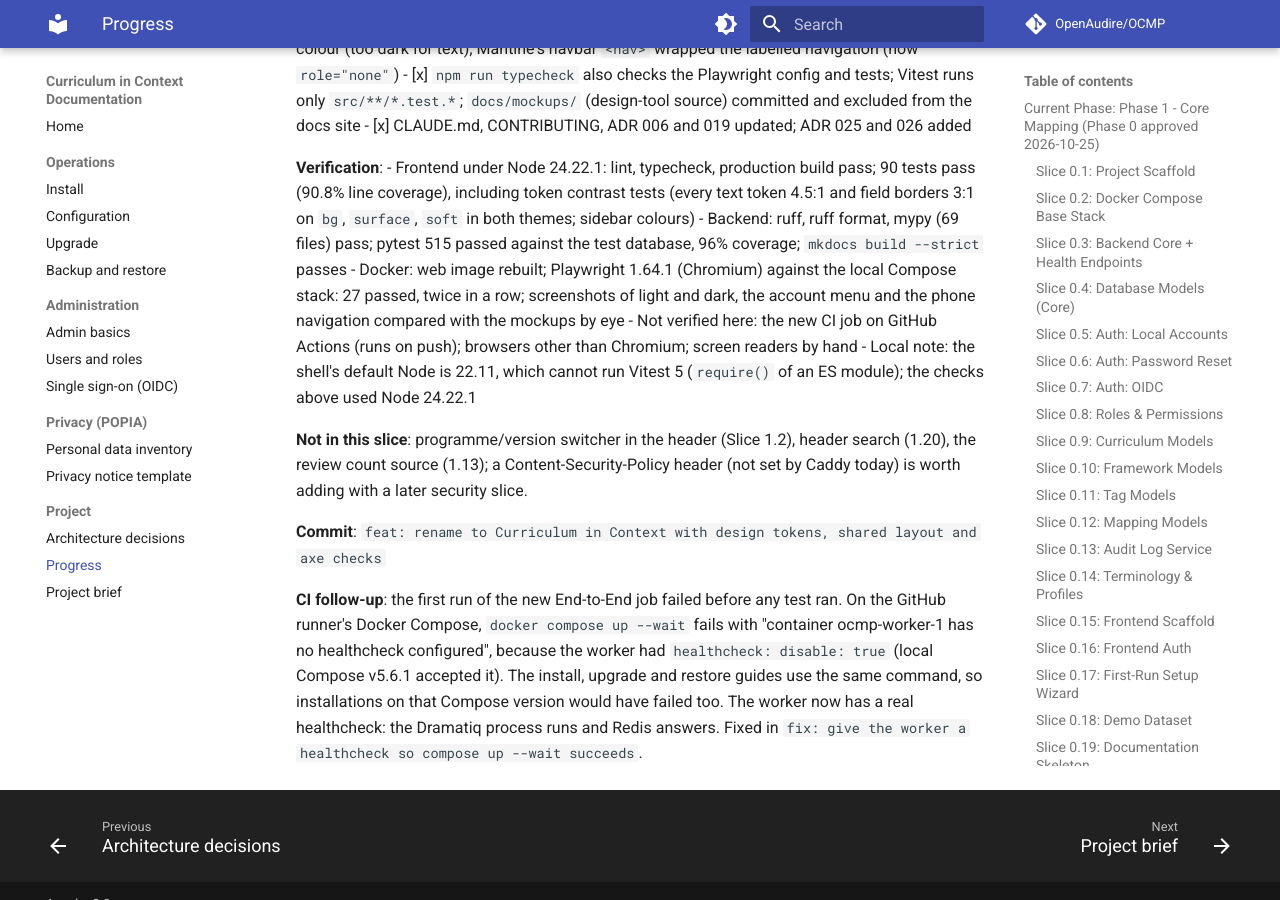
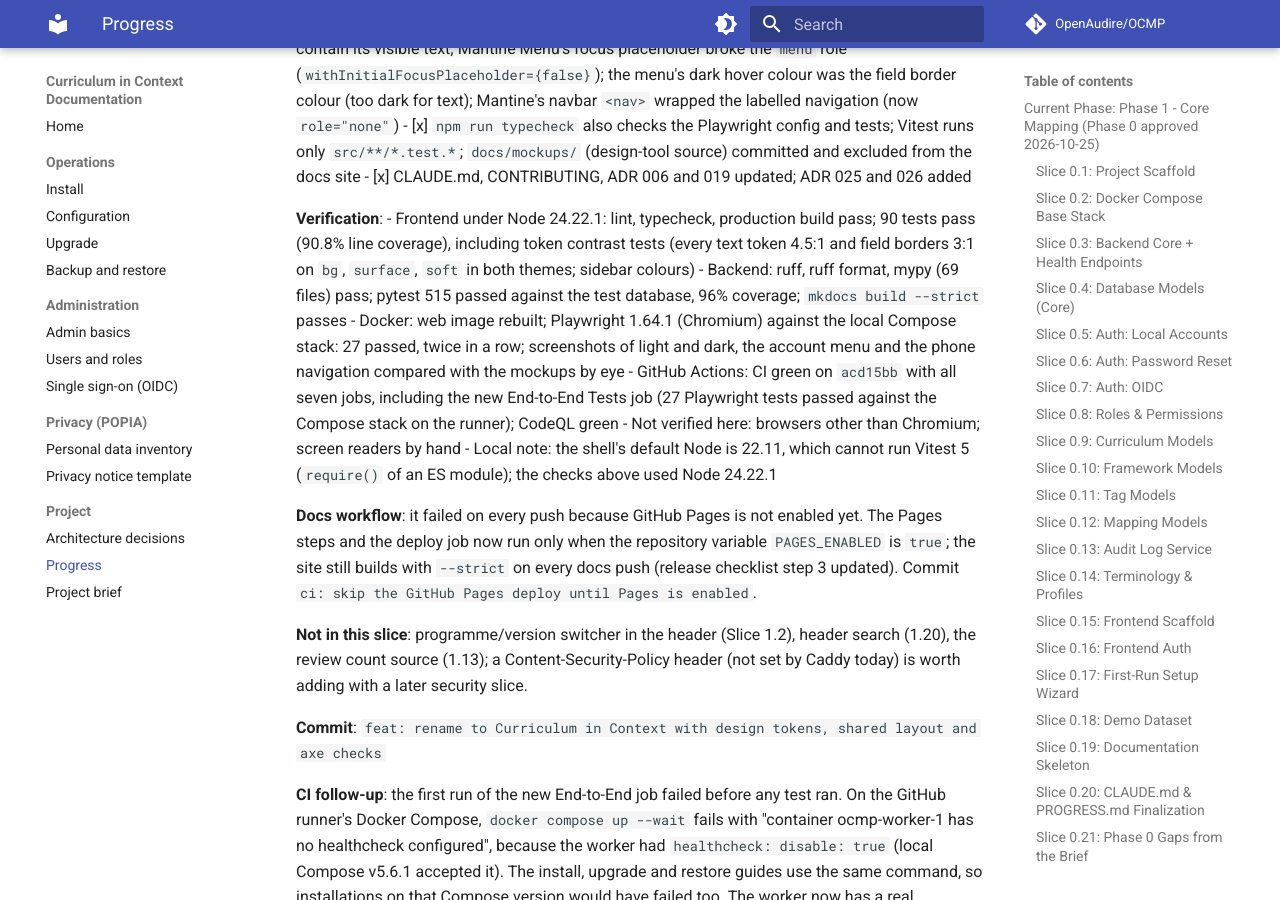
Before and after one commit to OpenAudire/OCMP, an MkDocs documentation site: the page built from docs/PROGRESS.md, in a window 1280 px wide and 900 px high, scrolled down 23986 px. Built offline with MkDocs 1.6.1 and Material for MkDocs 9.7.7, drawn with Linux system fonts in a browser that asks for light colours; comment, search, counter and statistics services are not loaded; some of the changed text lies outside the part shown.

Commit message:
ci: skip the GitHub Pages deploy until Pages is enabled
The Docs workflow failed on every push because Pages is not enabled yet. The site
still builds with --strict; configure, upload and deploy run only when the repository
variable PAGES_ENABLED is true (release checklist step 3). Also records that CI,
including the new end-to-end job, is green for Slice 1.1.

Co-Authored-By: Claude Opus 5.5 <noreply@anthropic.com>

```diff
--- a/docs/PROGRESS.md
+++ b/docs/PROGRESS.md
@@ -538,7 +538,7 @@ This file tracks progress through the development phases.
 
 1. Make the repository public
 2. From a machine without GitHub credentials, run the install guide's `git clone` (anonymous clone)
-3. Enable GitHub Pages (source: GitHub Actions) and re-run the Docs workflow
+3. Enable GitHub Pages (source: GitHub Actions), set the repository variable `PAGES_ENABLED=true` (until then the Docs workflow only builds the site and skips publishing) and re-run the Docs workflow
 4. Set the repository variable `CODE_SCANNING_ENABLED=true` (code scanning is free for public repositories)
 5. Tag the first release only after step 1; check that `ghcr.io/openaudire/ocmp-backend` and `ocmp-web` are public (otherwise set each to public in its package settings), and pull one without signing in
 6. Install on the pilot server with public DNS and Let's Encrypt (Phase 0 definition of done)
@@ -716,8 +716,11 @@ Each slice: its screen states, tests, docs, PROGRESS.md entry and one Convention
 - Frontend under Node 24.22.1: lint, typecheck, production build pass; 90 tests pass (90.8% line coverage), including token contrast tests (every text token 4.5:1 and field borders 3:1 on `bg`, `surface`, `soft` in both themes; sidebar colours)
 - Backend: ruff, ruff format, mypy (69 files) pass; pytest 515 passed against the test database, 96% coverage; `mkdocs build --strict` passes
 - Docker: web image rebuilt; Playwright 1.64.1 (Chromium) against the local Compose stack: 27 passed, twice in a row; screenshots of light and dark, the account menu and the phone navigation compared with the mockups by eye
-- Not verified here: the new CI job on GitHub Actions (runs on push); browsers other than Chromium; screen readers by hand
+- GitHub Actions: CI green on `acd15bb` with all seven jobs, including the new End-to-End Tests job (27 Playwright tests passed against the Compose stack on the runner); CodeQL green
+- Not verified here: browsers other than Chromium; screen readers by hand
 - Local note: the shell's default Node is 22.11, which cannot run Vitest 5 (`require()` of an ES module); the checks above used Node 24.22.1
+
+**Docs workflow**: it failed on every push because GitHub Pages is not enabled yet. The Pages steps and the deploy job now run only when the repository variable `PAGES_ENABLED` is `true`; the site still builds with `--strict` on every docs push (release checklist step 3 updated). Commit `ci: skip the GitHub Pages deploy until Pages is enabled`.
 
 **Not in this slice**: programme/version switcher in the header (Slice 1.2), header search (1.20), the review count source (1.13); a Content-Security-Policy header (not set by Caddy today) is worth adding with a later security slice.
 
```
Also changed, not shown: docs/adr/022-documentation-and-backups.md (+3 -2 lines), 1 other file.
